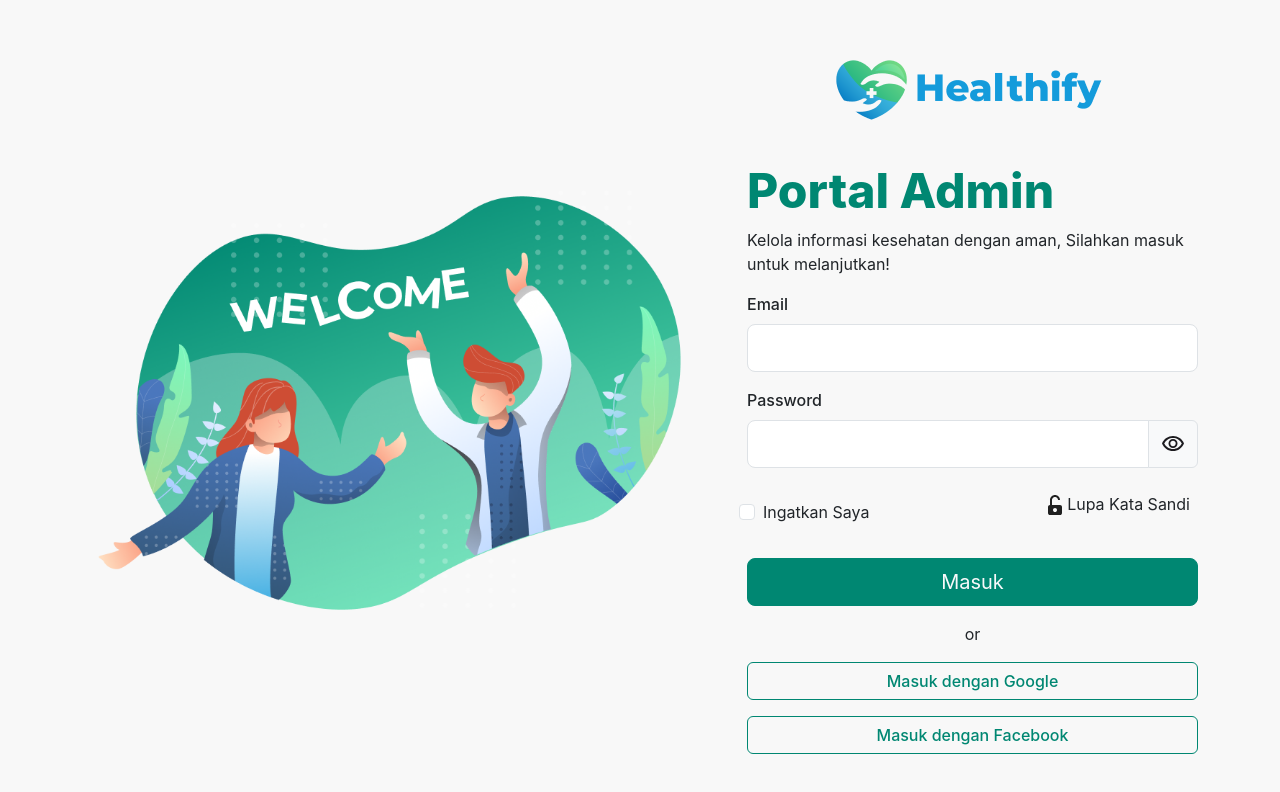
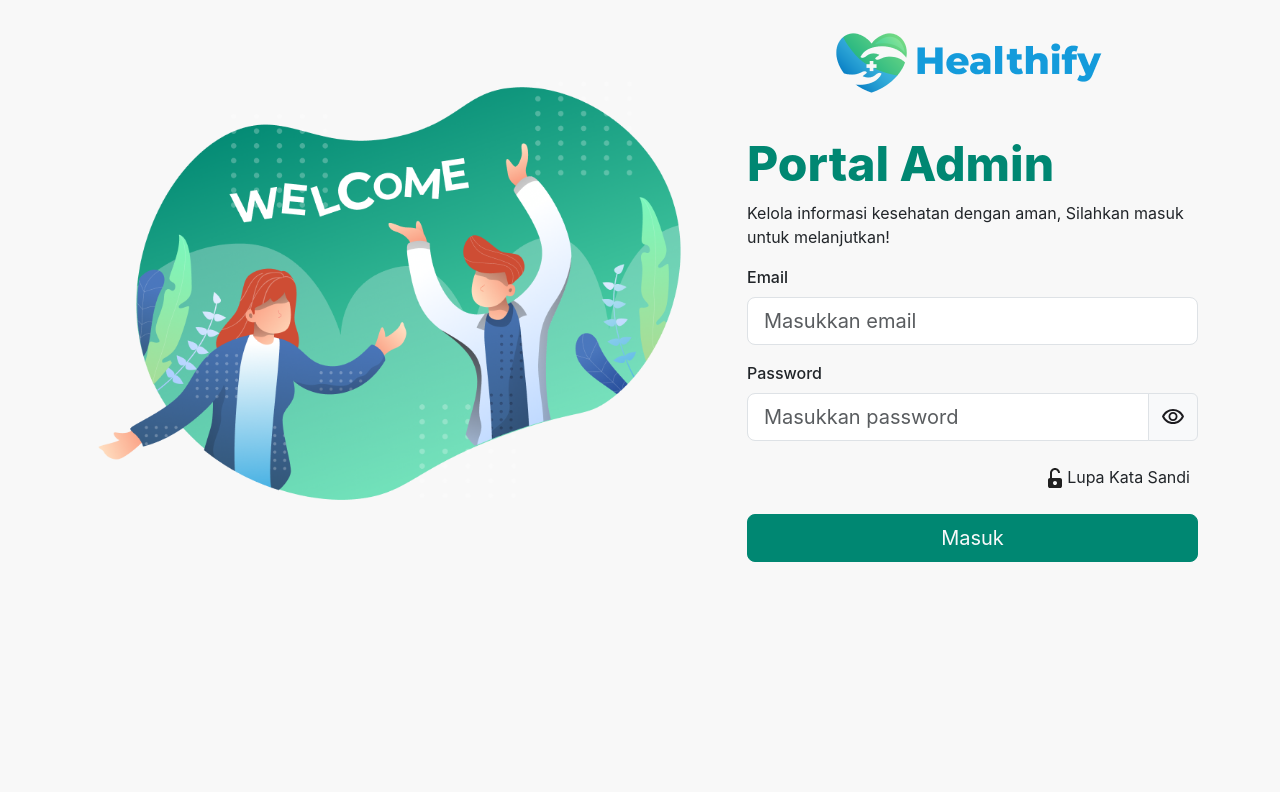
Before and after one commit to Health-Care-System/fe-react-admin, a React (Vite) app: page /login in a window 1280 px wide. Shown: the top 792 px of the page. Built offline with nearby package versions, Linux system fonts and the light colour scheme.

Commit message:
update login form

```diff
--- a/src/components/ui/Form/LoginForm.jsx
+++ b/src/components/ui/Form/LoginForm.jsx
@@ -1,7 +1,6 @@
 import React, { useState } from 'react';
 import { Button } from '../Button';
 import Input from './Input';
-
 import lock from '../../../assets/icon/lock.svg';
 import visibility from '../../../assets/icon/visibility.svg';
 
@@ -47,6 +46,7 @@ export const LoginForm = () => {
           className="form-control form-control-lg"
           name="email"
           value={formData.email}
+          placeholder="Masukkan email"
           onChange={handleInputChange}
         />
       </div>
@@ -58,6 +58,7 @@ export const LoginForm = () => {
             className="form-control form-control-lg"
             name="password"
             value={formData.password}
+            placeholder="Masukkan password"
             onChange={handleInputChange}
           />
           <span className="input-group-text" onClick={togglePasswordVisibility}>
@@ -67,17 +68,6 @@ export const LoginForm = () => {
       </div>
       <div className="d-flex justify-content-between mb-3">
         <div className="form-check p-3 g-col-6">
-          <input
-            type="checkbox"
-            className="form-check-input"
-            id="rememberMe"
-            name="rememberMe"
-            checked={formData.rememberMe}
-            onChange={handleInputChange}
-          />
-          <label className="form-check-label" htmlFor="rememberMe">
-            Ingatkan Saya
-          </label>
         </div>
         <div className="p-2 g-col-6">
           <img src={lock} alt="lock" />
@@ -88,11 +78,6 @@ export const LoginForm = () => {
         <Button type="submit" className="btn btn-primary btn-lg text-light">
           Masuk
         </Button>
-        <p className="text-center"> or </p>
-      </div>
-      <div className="mb-3 d-flex flex-column gap-3 ">
-        <Button className="btn btn-outline-primary fw-medium">Masuk dengan Google </Button>
-        <Button className="btn btn-outline-primary fw-medium">Masuk dengan Facebook</Button>
       </div>
     </form>
   );
--- a/src/pages/Login/LoginPage.jsx
+++ b/src/pages/Login/LoginPage.jsx
@@ -5,7 +5,7 @@ import Logo from '../../assets/image/logo.png';// Update the path to your image
 export const LoginPage = () => {
   return (
     <div className="container" style={{ height: '100vh', width: '100vw' }}>
-      <div className="row h-100 align-items-center">
+      <div className="row h-70 align-items-center">
         <div className="col-lg-7">
           <img src={Banner} alt="Banner" className="img-fluid" />
         </div>
```
